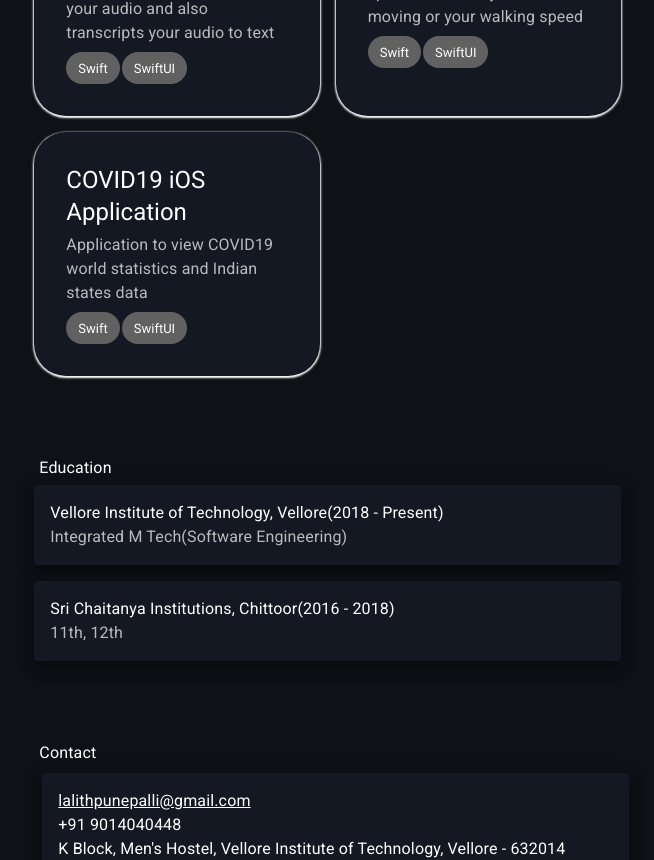
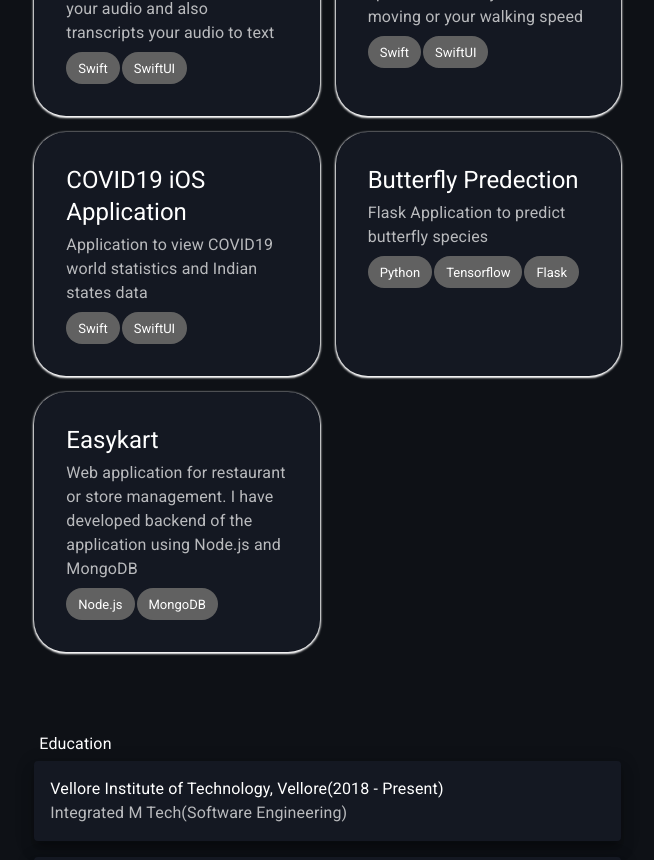
Before and after one commit to nanipunepalle/my_portfolio, a Next.js app: page / in a window 1280 px wide. Shown: the part 800-1660 px from the top of the page, without its empty margins (579-1233 px from the left). Built offline with nearby package versions, Linux system fonts and the light colour scheme.

Commit message:
resume and projects updated

```diff
--- a/Components/data.js
+++ b/Components/data.js
@@ -5,8 +5,8 @@ const projects = [
     id: 1,
     name: "EllipseApp Web Application",
     desc: "Application to host and organize college events and hackathons",
-    url: "https://ellipseapp.com",
-    languages: ["React.js", "Node.js", "MongoDB"]
+    url: "https://ellipse-e2428.web.app",
+    languages: ["React.js", "Node.js", "MongoDB","Redis"]
   },
   {
     id: 2,
@@ -23,18 +23,32 @@ const projects = [
     languages: ["Swift", "SwiftUI"]
   },
   {
-    id: 3,
+    id: 4,
     name: "Speedo Meter iOS Application",
     desc: "iOS Application to know the speed of vehicle you are moving or your walking speed",
     url: "https://github.com/nanipunepalle/speedometer-iosapp",
     languages: ["Swift", "SwiftUI"]
   },
   {
-    id: 3,
+    id: 5,
     name: "COVID19 iOS Application",
     desc: "Application to view COVID19 world statistics and Indian states data",
     url: "https://github.com/nanipunepalle/COVID-19-iOS-App",
     languages: ["Swift", "SwiftUI"]
+  },
+  {
+    id: 6,
+    name: "Butterfly Predection",
+    desc: "Flask Application to predict butterfly species",
+    url: "https://github.com/nanipunepalle/image-classification-using-CNN",
+    languages: ["Python", "Tensorflow","Flask"]
+  },
+  {
+    id: 7,
+    name: "Easykart",
+    desc: "Web application for restaurant or store management. I have developed backend of the application using Node.js and MongoDB",
+    url: "https://easykart.centralindia.cloudapp.azure.com/navtabs/home",
+    languages: ["Node.js", "MongoDB"]
   }]
 
   const skills = ["JavaScript",
```
Also changed, not shown: 2 other files (tests, documents, lock files or other folders).
